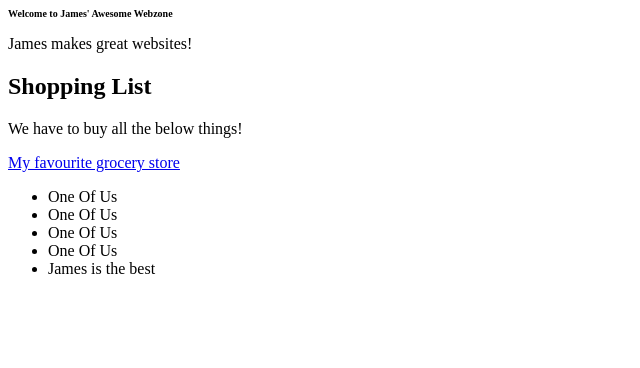
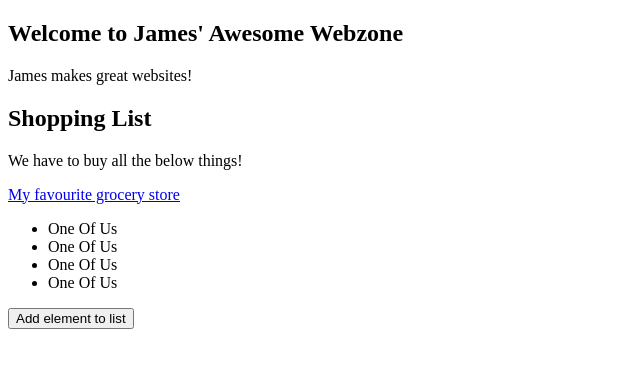
Before and after one commit to Carleton-BIT/irm1005-lecturenotes-javascript-dom, a plain HTML site: page index.html in a window 1280 px wide. Shown: the whole page, without its empty margins (0-640 px from the left). Drawn offline with Linux system fonts and the light colour scheme.

Commit message:
finish lecture example

```diff
--- a/index.html
+++ b/index.html
@@ -25,6 +25,8 @@
                 <li>Butter</li>
                 <li>Milk</li>
             </ul>
+
+            <button id="add-element-btn" onclick="addElementToList()">Add element to list</button>
         </section>
     </main>
 
--- a/script.js
+++ b/script.js
@@ -1,5 +1,4 @@
-let heading = document.querySelector("h1")
-heading.style.fontSize = "10px"
+
 
 const listElements = document.querySelectorAll("li");
 
@@ -9,9 +8,14 @@ listElements.forEach(
     }
 )
 
-const newListElement = document.createElement("li")
-newListElement.textContent = 'James is the best'
+function addElementToList() {
+    const newListElement = document.createElement("li")
+    newListElement.textContent = 'James is the best'
+    const myList = document.querySelector("ul")
+    myList.append(newListElement)
+}
 
-const myList = document.querySelector("ul")
 
-myList.append(newListElement)
+const addElementButton = document.querySelector('#add-element-btn')
+
+//addElementButton.addEventListener("click", addElementToList)
```
